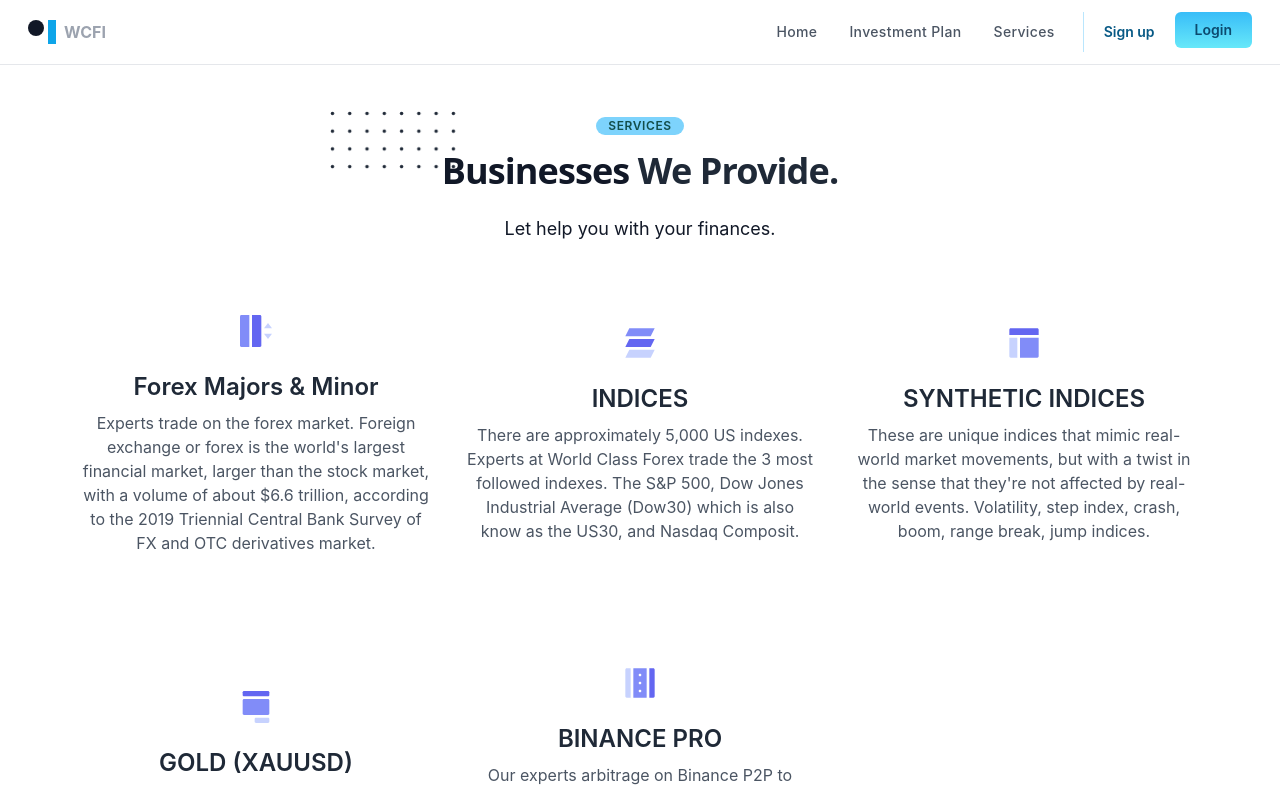
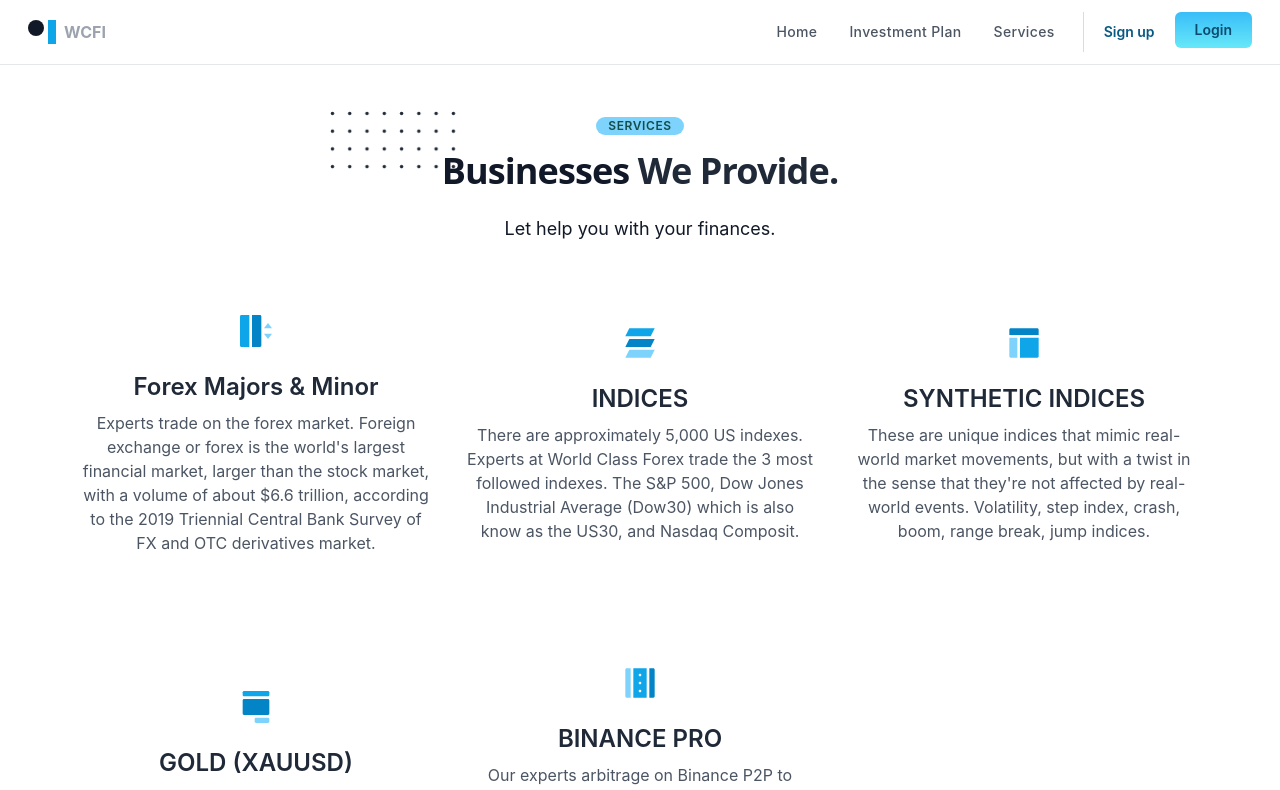
Before and after one commit to wcforex/web, a React (Create React App) app: page /services in a window 1280 px wide. Shown: the top 790 px of the page. Built offline with nearby package versions, Linux system fonts and the light colour scheme.

Commit message:
admin done

```diff
--- a/src/containers/app/services/index.js
+++ b/src/containers/app/services/index.js
@@ -3,12 +3,9 @@ import React from 'react'
 export default function Services() {
   return (
     <div>
-      <div className="dark:bg-gray-900">
+      <div className="">
         <section className="mx-auto container pt-28">
           <div className="flex justify-center items-center flex-col">
-            {/* <div className="lg:text-4xl md:text-5xl text-3xl font-black leading-10 text-center mt-8 text-gray-800 dark:text-white">
-              <h1>Our Services</h1>
-            </div> */}
             <div className="max-w-xl mb-10 md:mx-auto sm:text-center lg:max-w-2xl md:mb-12">
               <div>
                 <p className="inline-block px-3 py-px mb-4 text-xs font-semibold tracking-wider text-teal-900 uppercase rounded-full bg-sky-300">
@@ -51,9 +48,9 @@ export default function Services() {
               <div className="cursor-pointer hover:shadow py-6 xl:px-4 rounded xl:w-96 w-60 flex justify-center items-center flex-col">
                 <div className="mb-6">
                   <svg className width={32} height={32} viewBox="0 0 32 32" fill="none" xmlns="http://www.w3.org/2000/svg">
-                    <path d="M24 13.3333H32L28 8L24 13.3333ZM24 18.6667H32L28 24L24 18.6667Z" fill="#C7D2FE" />
-                    <path d="M1.33333 0H9.33333V32H1.33333C0.979711 32 0.640572 31.8595 0.390523 31.6095C0.140475 31.3594 0 31.0203 0 30.6667V1.33333C0 0.979711 0.140475 0.640572 0.390523 0.390523C0.640572 0.140475 0.979711 0 1.33333 0Z" fill="#818CF8" />
-                    <path d="M12 0H20C20.3536 0 20.6928 0.140475 20.9428 0.390523C21.1929 0.640572 21.3333 0.979711 21.3333 1.33333V30.6667C21.3333 31.0203 21.1929 31.3594 20.9428 31.6095C20.6928 31.8595 20.3536 32 20 32H12V0Z" fill="#6366F1" />
+                    <path d="M24 13.3333H32L28 8L24 13.3333ZM24 18.6667H32L28 24L24 18.6667Z" fill="rgb(125 211 252)" />
+                    <path d="M1.33333 0H9.33333V32H1.33333C0.979711 32 0.640572 31.8595 0.390523 31.6095C0.140475 31.3594 0 31.0203 0 30.6667V1.33333C0 0.979711 0.140475 0.640572 0.390523 0.390523C0.640572 0.140475 0.979711 0 1.33333 0Z" fill="rgb(14 165 233)" />
+                    <path d="M12 0H20C20.3536 0 20.6928 0.140475 20.9428 0.390523C21.1929 0.640572 21.3333 0.979711 21.3333 1.33333V30.6667C21.3333 31.0203 21.1929 31.3594 20.9428 31.6095C20.6928 31.8595 20.3536 32 20 32H12V0Z" fill="rgb(2 132 199)" />
                   </svg>
                 </div>
                 <div className="text-gray-800 dark:text-white text-2xl font-semibold text-center">
@@ -66,9 +63,9 @@ export default function Services() {
               <div className="cursor-pointer hover:shadow py-6 xl:px-4 rounded xl:w-96 w-60 flex justify-center items-center flex-col">
                 <div className="mb-6">
                   <svg width={32} height={32} viewBox="0 0 32 32" fill="none" xmlns="http://www.w3.org/2000/svg">
-                    <path d="M5.33325 1.33337H30.6666L26.6666 9.33337H1.33325L5.33325 1.33337Z" fill="#818CF8" />
-                    <path d="M5.33325 12H30.6666L26.6666 20H1.33325L5.33325 12Z" fill="#6366F1" />
-                    <path d="M5.33325 22.6667H30.6666L26.6666 30.6667H1.33325L5.33325 22.6667Z" fill="#C7D2FE" />
+                    <path d="M5.33325 1.33337H30.6666L26.6666 9.33337H1.33325L5.33325 1.33337Z" fill="rgb(14 165 233)" />
+                    <path d="M5.33325 12H30.6666L26.6666 20H1.33325L5.33325 12Z" fill="rgb(2 132 199)" />
+                    <path d="M5.33325 22.6667H30.6666L26.6666 30.6667H1.33325L5.33325 22.6667Z" fill="rgb(125 211 252)" />
                   </svg>
                 </div>
                 <div className="text-gray-800 dark:text-white text-2xl font-semibold text-center">
@@ -81,9 +78,9 @@ export default function Services() {
               <div className="cursor-pointer hover:shadow py-6 xl:px-4 rounded xl:w-96 w-60 flex justify-center items-center flex-col">
                 <div className="mb-6">
                   <svg width={32} height={32} viewBox="0 0 32 32" fill="none" xmlns="http://www.w3.org/2000/svg">
-                    <path d="M30.6667 8.00004V2.66671C30.6667 2.31309 30.5262 1.97395 30.2762 1.7239C30.0261 1.47385 29.687 1.33337 29.3334 1.33337H2.66671C2.31309 1.33337 1.97395 1.47385 1.7239 1.7239C1.47385 1.97395 1.33337 2.31309 1.33337 2.66671V8.00004H30.6667Z" fill="#6366F1" />
-                    <path d="M1.33337 10.6667V29.3334C1.33337 29.687 1.47385 30.0262 1.7239 30.2762C1.97395 30.5263 2.31309 30.6667 2.66671 30.6667H9.33337V10.6667H1.33337Z" fill="#C7D2FE" />
-                    <path d="M12 30.6667H29.3333C29.687 30.6667 30.0261 30.5263 30.2761 30.2762C30.5262 30.0262 30.6667 29.687 30.6667 29.3334V10.6667H12V30.6667Z" fill="#818CF8" />
+                    <path d="M30.6667 8.00004V2.66671C30.6667 2.31309 30.5262 1.97395 30.2762 1.7239C30.0261 1.47385 29.687 1.33337 29.3334 1.33337H2.66671C2.31309 1.33337 1.97395 1.47385 1.7239 1.7239C1.47385 1.97395 1.33337 2.31309 1.33337 2.66671V8.00004H30.6667Z" fill="rgb(2 132 199)" />
+                    <path d="M1.33337 10.6667V29.3334C1.33337 29.687 1.47385 30.0262 1.7239 30.2762C1.97395 30.5263 2.31309 30.6667 2.66671 30.6667H9.33337V10.6667H1.33337Z" fill="rgb(125 211 252)" />
+                    <path d="M12 30.6667H29.3333C29.687 30.6667 30.0261 30.5263 30.2761 30.2762C30.5262 30.0262 30.6667 29.687 30.6667 29.3334V10.6667H12V30.6667Z" fill="rgb(14 165 233)" />
                   </svg>
                 </div>
                 <div className="text-gray-800 dark:text-white text-2xl font-semibold text-center">
@@ -96,9 +93,9 @@ export default function Services() {
               <div className="cursor-pointer hover:shadow py-6 xl:px-4 rounded xl:w-96 w-60 flex justify-center items-center flex-col">
                 <div className="mb-6">
                   <svg width={32} height={32} viewBox="0 0 32 32" fill="none" xmlns="http://www.w3.org/2000/svg">
-                    <path d="M28.0001 32H16.0001C15.6465 32 15.3073 31.8595 15.0573 31.6095C14.8072 31.3594 14.6667 31.0203 14.6667 30.6667V28C14.6667 27.6464 14.8072 27.3073 15.0573 27.0572C15.3073 26.8072 15.6465 26.6667 16.0001 26.6667H28.0001C28.3537 26.6667 28.6928 26.8072 28.9429 27.0572C29.1929 27.3073 29.3334 27.6464 29.3334 28V30.6667C29.3334 31.0203 29.1929 31.3594 28.9429 31.6095C28.6928 31.8595 28.3537 32 28.0001 32Z" fill="#C7D2FE" />
-                    <path d="M28.0001 0H4.00008C3.64646 0 3.30732 0.140475 3.05727 0.390523C2.80722 0.640572 2.66675 0.979711 2.66675 1.33333V4C2.66675 4.35362 2.80722 4.69276 3.05727 4.94281C3.30732 5.19286 3.64646 5.33333 4.00008 5.33333H28.0001C28.3537 5.33333 28.6928 5.19286 28.9429 4.94281C29.1929 4.69276 29.3334 4.35362 29.3334 4V1.33333C29.3334 0.979711 29.1929 0.640572 28.9429 0.390523C28.6928 0.140475 28.3537 0 28.0001 0Z" fill="#6366F1" />
-                    <path d="M28.0001 8H4.00008C3.64646 8 3.30732 8.14047 3.05727 8.39052C2.80722 8.64057 2.66675 8.97971 2.66675 9.33333V22.6667C2.66675 23.0203 2.80722 23.3594 3.05727 23.6095C3.30732 23.8595 3.64646 24 4.00008 24H28.0001C28.3537 24 28.6928 23.8595 28.9429 23.6095C29.1929 23.3594 29.3334 23.0203 29.3334 22.6667V9.33333C29.3334 8.97971 29.1929 8.64057 28.9429 8.39052C28.6928 8.14047 28.3537 8 28.0001 8Z" fill="#818CF8" />
+                    <path className=' bg-sky-600 text-sky-300' d="M28.0001 32H16.0001C15.6465 32 15.3073 31.8595 15.0573 31.6095C14.8072 31.3594 14.6667 31.0203 14.6667 30.6667V28C14.6667 27.6464 14.8072 27.3073 15.0573 27.0572C15.3073 26.8072 15.6465 26.6667 16.0001 26.6667H28.0001C28.3537 26.6667 28.6928 26.8072 28.9429 27.0572C29.1929 27.3073 29.3334 27.6464 29.3334 28V30.6667C29.3334 31.0203 29.1929 31.3594 28.9429 31.6095C28.6928 31.8595 28.3537 32 28.0001 32Z" fill="rgb(125 211 252)" />
+                    <path d="M28.0001 0H4.00008C3.64646 0 3.30732 0.140475 3.05727 0.390523C2.80722 0.640572 2.66675 0.979711 2.66675 1.33333V4C2.66675 4.35362 2.80722 4.69276 3.05727 4.94281C3.30732 5.19286 3.64646 5.33333 4.00008 5.33333H28.0001C28.3537 5.33333 28.6928 5.19286 28.9429 4.94281C29.1929 4.69276 29.3334 4.35362 29.3334 4V1.33333C29.3334 0.979711 29.1929 0.640572 28.9429 0.390523C28.6928 0.140475 28.3537 0 28.0001 0Z" fill="rgb(14 165 233)" />
+                    <path d="M28.0001 8H4.00008C3.64646 8 3.30732 8.14047 3.05727 8.39052C2.80722 8.64057 2.66675 8.97971 2.66675 9.33333V22.6667C2.66675 23.0203 2.80722 23.3594 3.05727 23.6095C3.30732 23.8595 3.64646 24 4.00008 24H28.0001C28.3537 24 28.6928 23.8595 28.9429 23.6095C29.1929 23.3594 29.3334 23.0203 29.3334 22.6667V9.33333C29.3334 8.97971 29.1929 8.64057 28.9429 8.39052C28.6928 8.14047 28.3537 8 28.0001 8Z" fill="rgb(2 132 199)" />
                   </svg>
                 </div>
                 <div className="text-gray-800 dark:text-white text-2xl font-semibold text-center">
@@ -111,12 +108,12 @@ export default function Services() {
               <div className="cursor-pointer hover:shadow py-6 xl:px-4 rounded xl:w-96 w-60 flex justify-center items-center flex-col">
                 <div className="mb-6">
                   <svg width={32} height={32} viewBox="0 0 32 32" fill="none" xmlns="http://www.w3.org/2000/svg">
-                    <path d="M6.66658 1.33331H2.66659C2.31296 1.33331 1.97382 1.47379 1.72378 1.72384C1.47373 1.97388 1.33325 2.31302 1.33325 2.66665V29.3333C1.33325 29.6869 1.47373 30.0261 1.72378 30.2761C1.97382 30.5262 2.31296 30.6666 2.66659 30.6666H6.66658V1.33331Z" fill="#C7D2FE" />
+                    <path d="M6.66658 1.33331H2.66659C2.31296 1.33331 1.97382 1.47379 1.72378 1.72384C1.47373 1.97388 1.33325 2.31302 1.33325 2.66665V29.3333C1.33325 29.6869 1.47373 30.0261 1.72378 30.2761C1.97382 30.5262 2.31296 30.6666 2.66659 30.6666H6.66658V1.33331Z" fill="rgb(125 211 252)" />
                     <path
                       d="M9.33325 30.6666H22.6666V1.33331H9.33325V30.6666ZM15.9999 25.3333C15.6463 25.3333 15.3072 25.1928 15.0571 24.9428C14.8071 24.6927 14.6666 24.3536 14.6666 24C14.6666 23.6464 14.8071 23.3072 15.0571 23.0572C15.3072 22.8071 15.6463 22.6666 15.9999 22.6666C16.3535 22.6666 16.6927 22.8071 16.9427 23.0572C17.1928 23.3072 17.3333 23.6464 17.3333 24C17.3333 24.3536 17.1928 24.6927 16.9427 24.9428C16.6927 25.1928 16.3535 25.3333 15.9999 25.3333ZM15.9999 6.66665C16.3535 6.66665 16.6927 6.80712 16.9427 7.05717C17.1928 7.30722 17.3333 7.64636 17.3333 7.99998C17.3333 8.3536 17.1928 8.69274 16.9427 8.94279C16.6927 9.19284 16.3535 9.33331 15.9999 9.33331C15.6463 9.33331 15.3072 9.19284 15.0571 8.94279C14.8071 8.69274 14.6666 8.3536 14.6666 7.99998C14.6666 7.64636 14.8071 7.30722 15.0571 7.05717C15.3072 6.80712 15.6463 6.66665 15.9999 6.66665ZM15.9999 14.6666C16.3535 14.6666 16.6927 14.8071 16.9427 15.0572C17.1928 15.3072 17.3333 15.6464 17.3333 16C17.3333 16.3536 17.1928 16.6927 16.9427 16.9428C16.6927 17.1928 16.3535 17.3333 15.9999 17.3333C15.6463 17.3333 15.3072 17.1928 15.0571 16.9428C14.8071 16.6927 14.6666 16.3536 14.6666 16C14.6666 15.6464 14.8071 15.3072 15.0571 15.0572C15.3072 14.8071 15.6463 14.6666 15.9999 14.6666Z"
-                      fill="#818CF8"
+                      fill="rgb(14 165 233)"
                     />
-                    <path d="M29.3333 1.33331H25.3333V30.6666H29.3333C29.6869 30.6666 30.026 30.5262 30.2761 30.2761C30.5261 30.0261 30.6666 29.6869 30.6666 29.3333V2.66665C30.6666 2.31302 30.5261 1.97388 30.2761 1.72384C30.026 1.47379 29.6869 1.33331 29.3333 1.33331Z" fill="#6366F1" />
+                    <path d="M29.3333 1.33331H25.3333V30.6666H29.3333C29.6869 30.6666 30.026 30.5262 30.2761 30.2761C30.5261 30.0261 30.6666 29.6869 30.6666 29.3333V2.66665C30.6666 2.31302 30.5261 1.97388 30.2761 1.72384C30.026 1.47379 29.6869 1.33331 29.3333 1.33331Z" fill="rgb(2 132 199)" />
                   </svg>
                 </div>
                 <div className="text-gray-800 dark:text-white text-2xl font-semibold text-center">
```
Also changed, not shown: src/components/Faq.js (+6 -21 lines).
